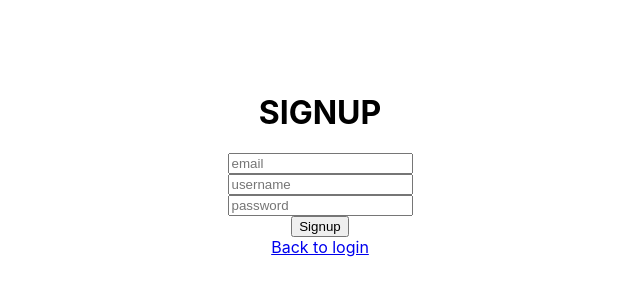
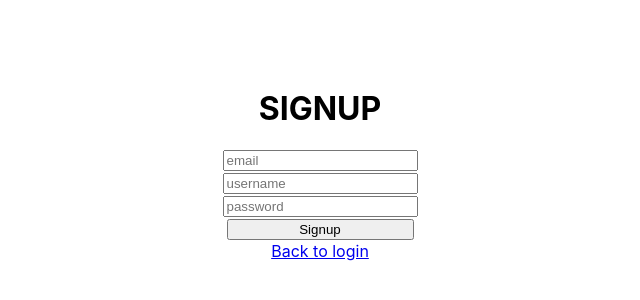
Before and after one commit to NoahSylwester/Pinhead, a React (Create React App) app in the folder client/: page /signup in a window 1280 px wide. Shown: the part 236-536 px from the top of the page, without its empty margins (320-960 px from the left). Built offline with nearby package versions, Linux system fonts and the light colour scheme.

Commit message:
edit signup form

```diff
--- a/client/src/pages/Signup.js
+++ b/client/src/pages/Signup.js
@@ -11,6 +11,17 @@ const Container = styled.div`
     align-items: center;
     width: 100vw;
     height: 100vh;
+    input {
+        width: 100%;
+        margin: 1px;
+    }
+`
+
+const SignupForm = styled.form`
+    display: flex;
+    flex-direction: column;
+    justify-content: center;
+    align-items: center;
 `
 
 export default function Signup(props) {
@@ -42,10 +53,12 @@ export default function Signup(props) {
             <></>}
 
             <h1>SIGNUP</h1>
-            <input type="text" placeholder="email" value={email} onChange={event => setEmail(event.target.value)} />
-            <input type="text" placeholder="username" value={username} onChange={event => setUsername(event.target.value)} />
-            <input type="password" placeholder="password" value={password} onChange={event => setPassword(event.target.value)} />
-            <button onClick={handleSignup}>Signup</button>
+            <SignupForm>
+                <input type="text" placeholder="email" value={email} onChange={event => setEmail(event.target.value)} />
+                <input type="text" placeholder="username" value={username} onChange={event => setUsername(event.target.value)} />
+                <input type="password" placeholder="password" value={password} onChange={event => setPassword(event.target.value)} />
+                <input type="submit" value={"Signup"} onClick={handleSignup} disable={loading} />
+            </SignupForm>
             <Link to="/">Back to login</Link>
         </Container>
     )
```
